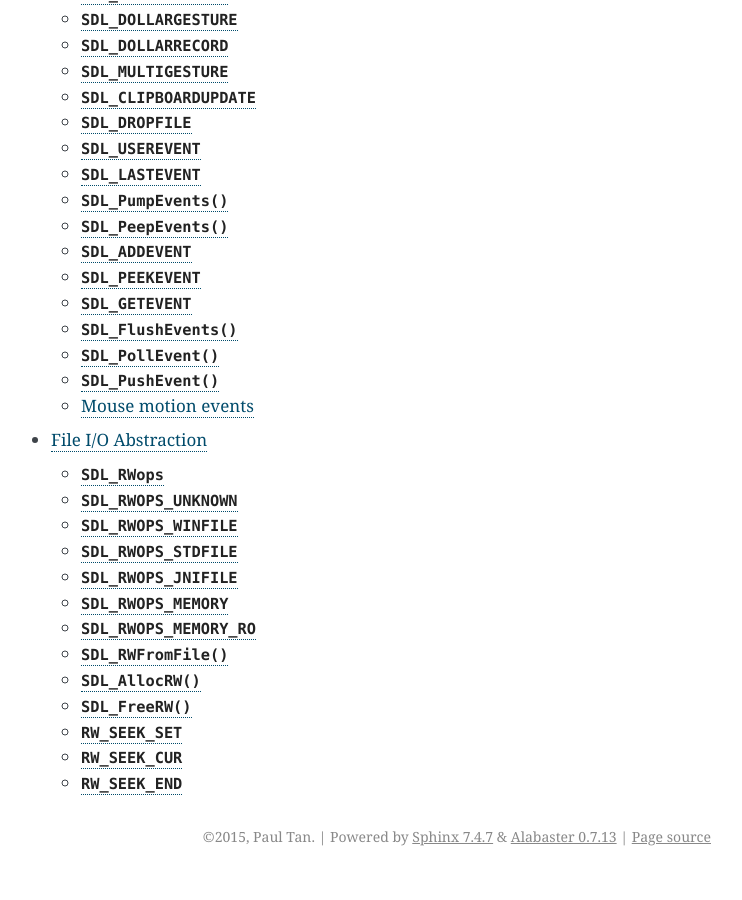
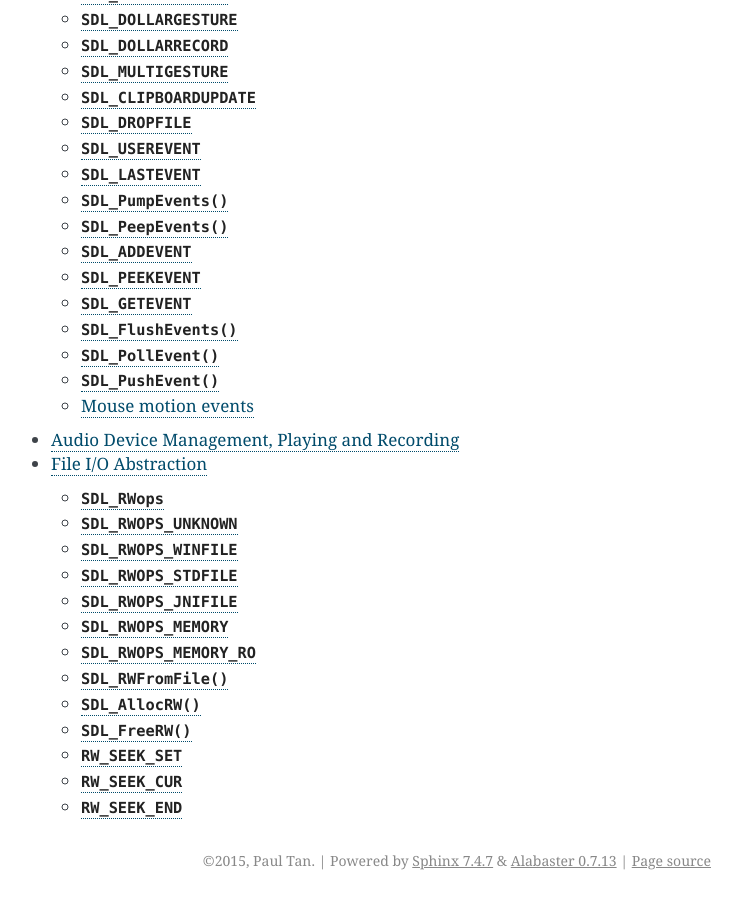
Before and after one commit to pyokagan/pycsdl2, a Sphinx documentation site: the page built from docs/api/index.rst, in a window 1280 px wide and 900 px high, scrolled down 2187 px. Shown: the whole window, without its empty margins (399-1141 px from the left). Built offline with Sphinx 7.4.7, drawn with Linux system fonts in a browser that asks for light colours; before the commit the page ends 3063 px from its top, so only the background shows below that.

Commit message:
docs/api: introduce audio.rst for SDL_audio API

```diff
--- /dev/null
+++ b/docs/api/audio.rst
@@ -0,0 +1,3 @@
+Audio Device Management, Playing and Recording
+==============================================
+.. currentmodule:: csdl2
--- a/docs/api/index.rst
+++ b/docs/api/index.rst
@@ -11,4 +11,5 @@ API Reference
    pixels
    rect
    events
+   audio
    rwops
```
